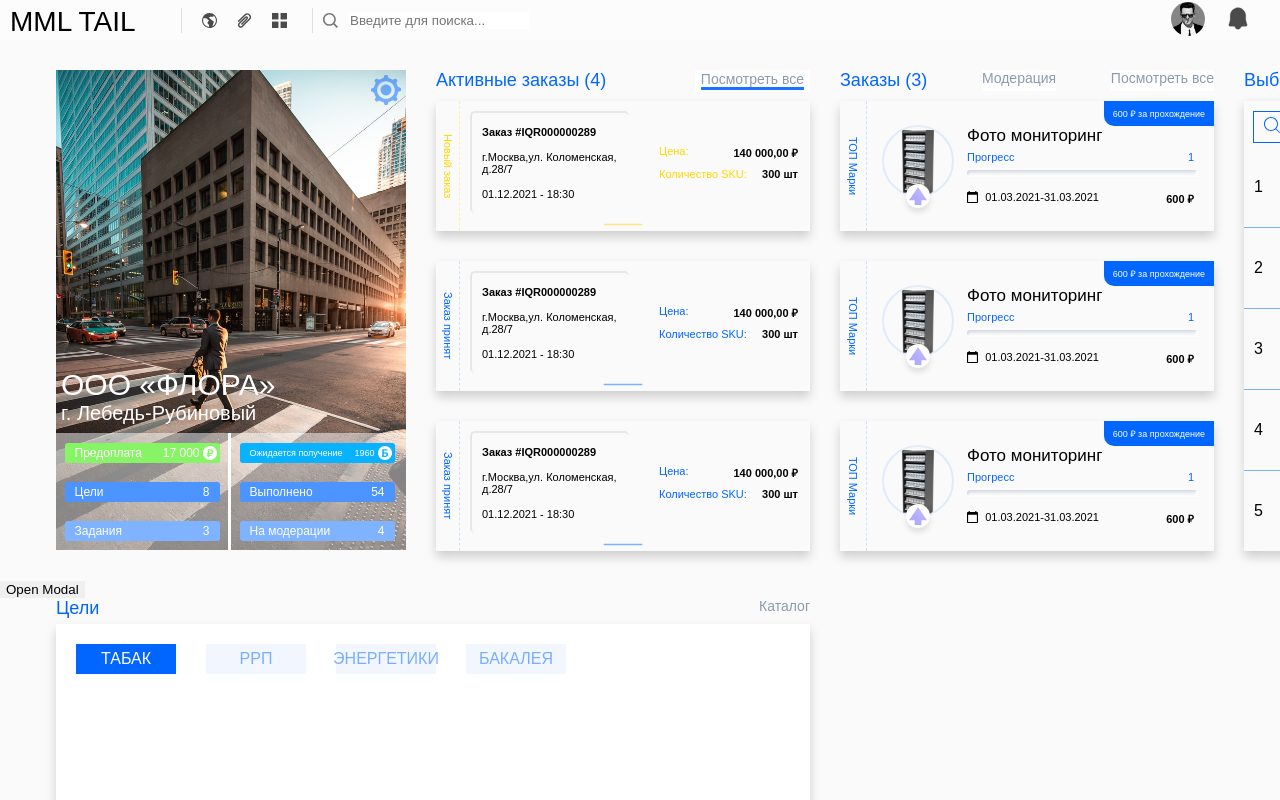
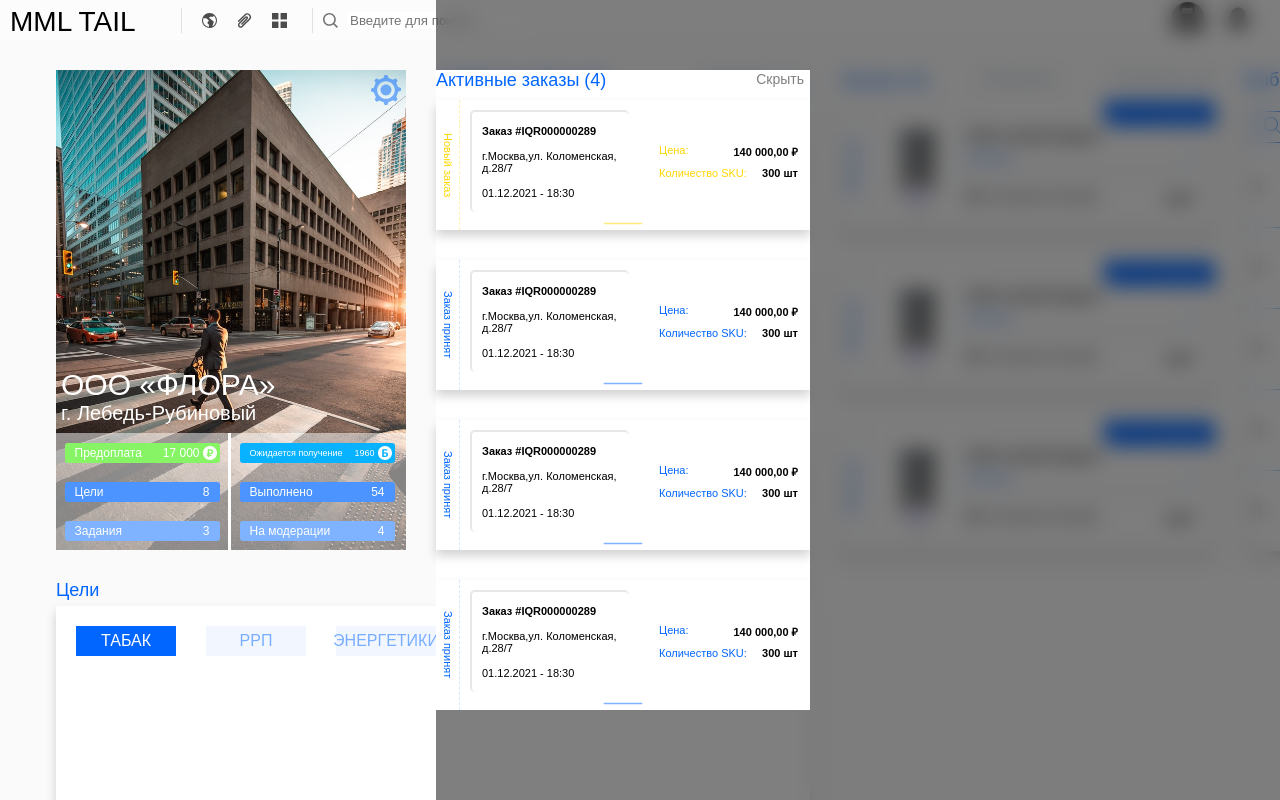
Before and after one commit to QwipeKun/Mml-product, a React (Create React App) app: page / in a window 1280 px wide. Both pictures are taken after a click on the button "Посмотреть все". Shown: the top 800 px of the page. Built offline with nearby package versions, Linux system fonts and the light colour scheme; grey boxes are pictures that could not be loaded.

Commit message:
Modal added

```diff
--- a/src/App.js
+++ b/src/App.js
@@ -3,43 +3,18 @@ import Header from "./components/Header/Header";
 import s from "./App.module.css"
 import MainBlockOne from "./components/MainBlockOne/MainBlockOne"
 import MainBlockTwo from "./components/MaineBlockTwo/MainBlockTwo"
-import OrderCart from "./components/Order/OrderCart/OrderCart";
 import { useState } from "react";
 
 
 let App = () => {
 
-  const [modal, setModal] = useState({
-    modal1: false,
-    modal2:false
-  })
 
   return (
     <div className={s.body}>
       <Header />
       <MainBlockOne />
-      <button className={s.button} onClick={() => setModal({
-        ...modal, modal1:true
-      })}>
-        Open Modal
-      </button >
       <MainBlockTwo />
-      <Modal
-      isOpened={modal.modal1}
-      onModalClose={() => setModal({...modal, modal1:false})} >
-        <OrderCart/>
-        <OrderCart/>
-        <OrderCart/>
-        <OrderCart/>
-        <OrderCart/>
-        <OrderCart/>
-        <OrderCart/>
-      </Modal>
-      <Modal
-      title={'Modal 2 Title '}
-      isOpened={modal.modal2} >
-        <OrderCart/>
-      </Modal>
+
     </div>
   );
 }
--- a/src/components/Order/Modal.css
+++ b/src/components/Order/Modal.css
@@ -2,26 +2,28 @@
     position: fixed;
     bottom: 0;
     width: 100%;
-    background: rgba(0, 0, 0, 0.2);
+    background: rgba(0, 0, 0, 0.5);
     backdrop-filter: blur(10px);
+    transition: 0.5s;
 }
 
 .modal__wrapper.open{
     height: 100%;
     display: block;
+
 }
 
 .modal__wrapper.close{
     height: 0;
     display: none;
+
 }
 
 .modal__body{
     max-width: 374px;
-    max-height: 490px;
-    margin-left: 430px;
+    max-height: 640px;
     background-color: white;
-    margin-top: 3%;
+    margin-top: 70px;
     overflow-y: scroll;
 
 }
@@ -29,6 +31,7 @@
 .modal__body::-webkit-scrollbar{
     width: 0;
     background: transparent;
+
 }
 
 .modal__body{
@@ -36,13 +39,40 @@
     scrollbar-width: none;
 }
 
+.modal__name{
+    color: #0066FF;
+    font-size: 18px;
+    line-height: 21px;
+}
+
 .modal__close{
+    width: 50px;
+    margin-left: 318px;
     text-align: right;
-    margin-top: -15px;
-    font-size: 40px;
+    margin-top: -20px;
+    font-size: 14px;
     color: grey;
     cursor: pointer;
 }
+
+.modal__close:after {
+    background-color: rgba(0, 102, 255, 0.9);;
+    display: block;
+    content: "";
+    height: 3px;
+    width: 0%;
+    margin-left: 2px;
+    -webkit-transition: width .3s ease-in-out;
+    -moz--transition: width .3s ease-in-out;
+    transition: width .3s ease-in-out;
+    color: #000000;
+}
+.modal__close:hover:after,
+.modal__close:focus:after {
+
+    width: 100%;
+}
+
 
 .modal__body h2{
     text-align: left;
--- a/src/components/Order/Modal.js
+++ b/src/components/Order/Modal.js
@@ -7,7 +7,8 @@ const Modal = props =>{
     return(
         <div className={`modal__wrapper ${props.isOpened ? 'open' : 'close'}`} style={{...props.style}}>
             <div className="modal__body">
-                <div className='modal__close' onClick={props.onModalClose}>x</div>
+                <div className='modal__name'>Активные заказы (4)</div>
+                <div className='modal__close' onClick={props.onModalClose}>Скрыть</div>
                 <h2>{props.title}</h2>
                 {props.children}
             </div>
--- a/src/components/Order/Order.jsx
+++ b/src/components/Order/Order.jsx
@@ -2,49 +2,49 @@ import s from "./Order.module.css";
 import border from "./../../svg/border.svg";
 import borderBlue from "./../../svg/borderBlue.svg";
 import OrderCart from "./OrderCart/OrderCart";
+import OrderCartYellow from "./OrderCartYellow/OrderCartYellow";
+import { useState } from "react";
+import Modal from "./Modal.js";
 
 let Order = () => {
+  const [modal, setModal] = useState({
+    modal1: false,
+    modal2: false,
+  });
+
   return (
     <div className={s.upperBlocksOrder}>
       <div>
         <div className={s.activeOrderBlock}>
           <div className={s.activeOrder}>Активные заказы (4)</div>
-          <button className={s.showAll}>Посмотреть все</button>
+          <button
+            className={s.showAll}
+            onClick={() =>
+              setModal({
+                ...modal,
+                modal1: true,
+              })
+            }
+          >
+            Посмотреть все
+          </button>
+          <Modal
+            closeTimeoutMS={200}
+            isOpened={modal.modal1}
+            onModalClose={() => setModal({ ...modal, modal1: false })}
+          >
+            <OrderCartYellow />
+            <OrderCart />
+            <OrderCart />
+            <OrderCart />
+          </Modal>
+          <Modal title={"Modal 2 Title "} isOpened={modal.modal2}>
+            <OrderCart />
+          </Modal>
         </div>
-        <div className={s.mainConinerOrder}>
-          <div className={s.mainBlocksOrder}>
-            <div className={s.newOrderTextContainer}>
-              <div className={s.newOrderText}>Новый заказ</div>
-            </div>
-            <div className={s.containerOrderBlocks}>
-              <div className={s.conrainerO}>
-                <div className={s.orderNumberContainer}>
-                  <div className={s.boldValue}>Заказ #IQR000000289</div>
-                  <div>г.Москва,ул. Коломенская, д.28/7</div>
-                  <dvi>01.12.2021 - 18:30</dvi>
-                </div>
-                <div className={s.priceContainer}>
-                  <div className={s.priceValueBlock}>
-                    <div className={s.priceValue}>Цена:</div>
-                    <div className={s.boldValue}>140 000,00 ₽</div>
-                  </div>
-                  <div>
-                    <div className={s.ValueBlock}>
-                      <div className={s.priceValue}>Количество SKU:</div>
-                      <div className={s.boldValue}>300 шт</div>
-                    </div>
-                  </div>
-                </div>
-              </div>
-              <div className={s.borderSettings}>
-                <img className={s.border} src={border} rel="border" />
-              </div>
-            </div>
-          </div>
-        </div>
+        <OrderCartYellow />
         <OrderCart />
         <OrderCart />
-
       </div>
     </div>
   );
--- /dev/null
+++ b/src/components/Order/OrderCartYellow/OrderCartYellow.jsx
@@ -0,0 +1,41 @@
+import border from "./../../../svg/border.svg"
+import s from "./OrderCartYellow.module.css"
+
+
+let OrderCartYellow = () => {
+    return(
+        <div className={s.mainConinerOrder}>
+        <div className={s.mainBlocksOrder}>
+          <div className={s.newOrderTextContainer}>
+            <div className={s.newOrderText}>Новый заказ</div>
+          </div>
+          <div className={s.containerOrderBlocks}>
+            <div className={s.conrainerO}>
+              <div className={s.orderNumberContainer}>
+                <div className={s.boldValue}>Заказ #IQR000000289</div>
+                <div>г.Москва,ул. Коломенская, д.28/7</div>
+                <dvi>01.12.2021 - 18:30</dvi>
+              </div>
+              <div className={s.priceContainer}>
+                <div className={s.priceValueBlock}>
+                  <div className={s.priceValue}>Цена:</div>
+                  <div className={s.boldValue}>140 000,00 ₽</div>
+                </div>
+                <div>
+                  <div className={s.ValueBlock}>
+                    <div className={s.priceValue}>Количество SKU:</div>
+                    <div className={s.boldValue}>300 шт</div>
+                  </div>
+                </div>
+              </div>
+            </div>
+            <div className={s.borderSettings}>
+              <img className={s.border} src={border} rel="border" />
+            </div>
+          </div>
+        </div>
+      </div>
+    )
+}
+
+export default OrderCartYellow
--- /dev/null
+++ b/src/components/Order/OrderCartYellow/OrderCartYellow.module.css
@@ -0,0 +1,160 @@
+.upperBlocksOrder {
+    font-family: 'Raleway', sans-serif;
+    width: 374px;
+    height: 480px;
+    padding-top: 30px;
+}
+
+.activeOrderBlock {
+    display: flex;
+    flex-direction: row;
+    justify-content: space-between;
+}
+
+.activeOrder {
+    color: #0066FF;
+    font-size: 18px;
+    line-height: 21px;
+
+}
+
+
+.showAll {
+    font-size: 14px;
+    color: #8A9AAF;
+    border: none;
+    background-color: white;
+    cursor: pointer;
+}
+
+.showAll:after {
+    background-color: rgba(0, 102, 255, 0.9);;
+    display: block;
+    content: "";
+    height: 3px;
+    width: 0%;
+    -webkit-transition: width .3s ease-in-out;
+    -moz--transition: width .3s ease-in-out;
+    transition: width .3s ease-in-out;
+    color: #000000;
+}
+.showAll:hover:after,
+.showAll:focus:after {
+    width: 100%;
+}
+
+
+.mainConinerOrder {
+    margin-bottom: 30px;
+    margin-top: 10px;
+    box-shadow: 0px 6px 10px 0px rgba(0, 0, 0, 0.178);
+}
+
+.mainBlocksOrder {
+    display: flex;
+    flex-direction: row;
+    width: 374px;
+    height: 130px;
+
+}
+
+.newOrderTextContainer {
+    height: 130px;
+    width: 26px;
+    display: flex;
+    align-items: center;
+    border-right: dashed 1px #ffd5004b;
+    justify-content: center;
+}
+
+.newOrderText {
+    color: #FFD600;
+    font-size: 11px;
+    writing-mode: vertical-lr;
+}
+
+.orderNumberContainer {
+    display: flex;
+    flex-direction: column;
+    justify-content: space-evenly;
+    padding-left: 10px;
+    width: 147px;
+    height: 100px;
+    margin: 10px;
+    font-size: 11px;
+    border-top: 2px #E7E7E7 solid;
+    border-left: 2px #E7E7E7 solid;
+    border-radius: 5px;
+}
+
+.priceContainer {
+    margin-left: 20px;
+    display: flex;
+    width: 139px;
+    flex-direction: column;
+    justify-content: center;
+    font-size: 11px;
+}
+
+.priceValueBlock {
+    display: flex;
+    flex-direction: row;
+    justify-content: space-between;
+}
+
+.priceValue {
+    color: #FFD600;
+}
+
+.ValueBlock {
+    padding-top: 8px;
+    display: flex;
+    flex-direction: row;
+    justify-content: space-between;
+}
+
+.boldValue {
+    font-weight: bolder;
+}
+
+.borderSettings {
+    display: flex;
+    justify-content: center;
+    width: 350px;
+}
+
+.border {
+    width: 40px;
+    padding-right: 24px;
+}
+
+.conrainerO {
+    display: flex;
+    flex-direction: row;
+}
+
+.containerOrderBlocks {
+    display: flex;
+    flex-direction: column;
+}
+
+/* block 2 */
+
+.newOrderTextTwoBlock {
+    color: #0066FF;
+    font-size: 11px;
+    writing-mode: vertical-lr;
+}
+
+.newOrderTextContainerTwo {
+    height: 130px;
+    width: 26px;
+    display: flex;
+    align-items: center;
+    border-right: dashed 1px #0066ff2a;
+    justify-content: center;
+}
+
+.priceValueBlue {
+    color: #0066FF;
+}
```
